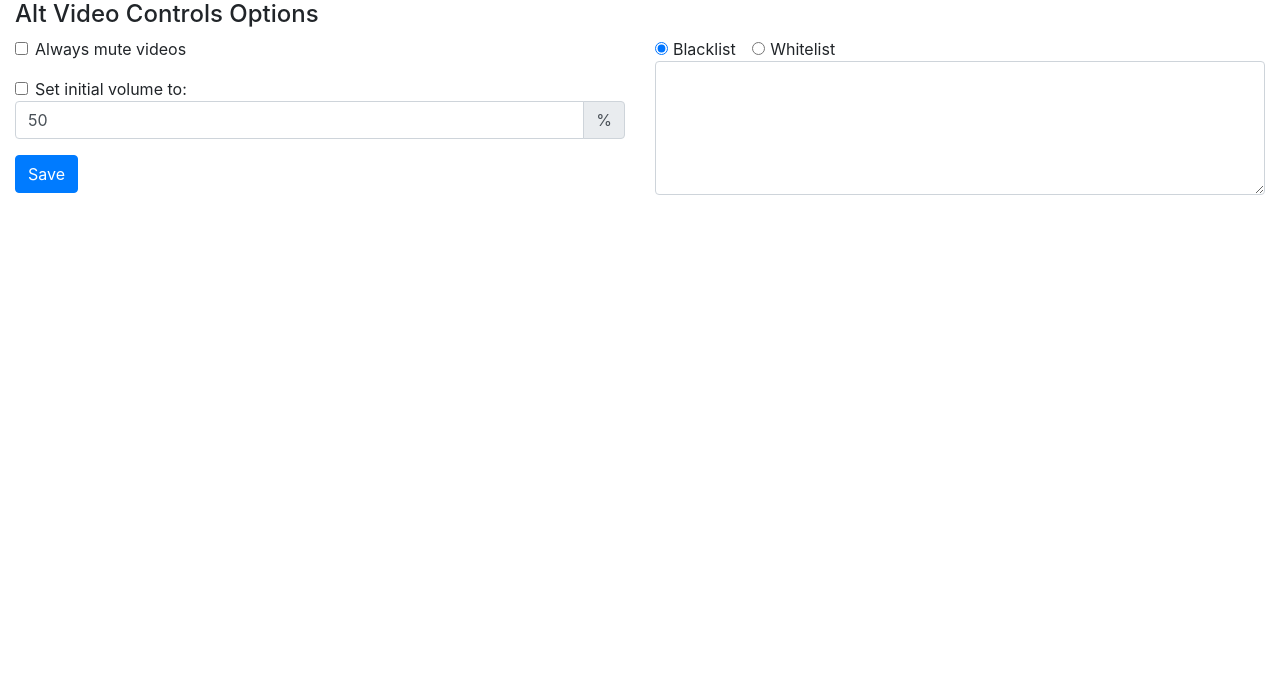
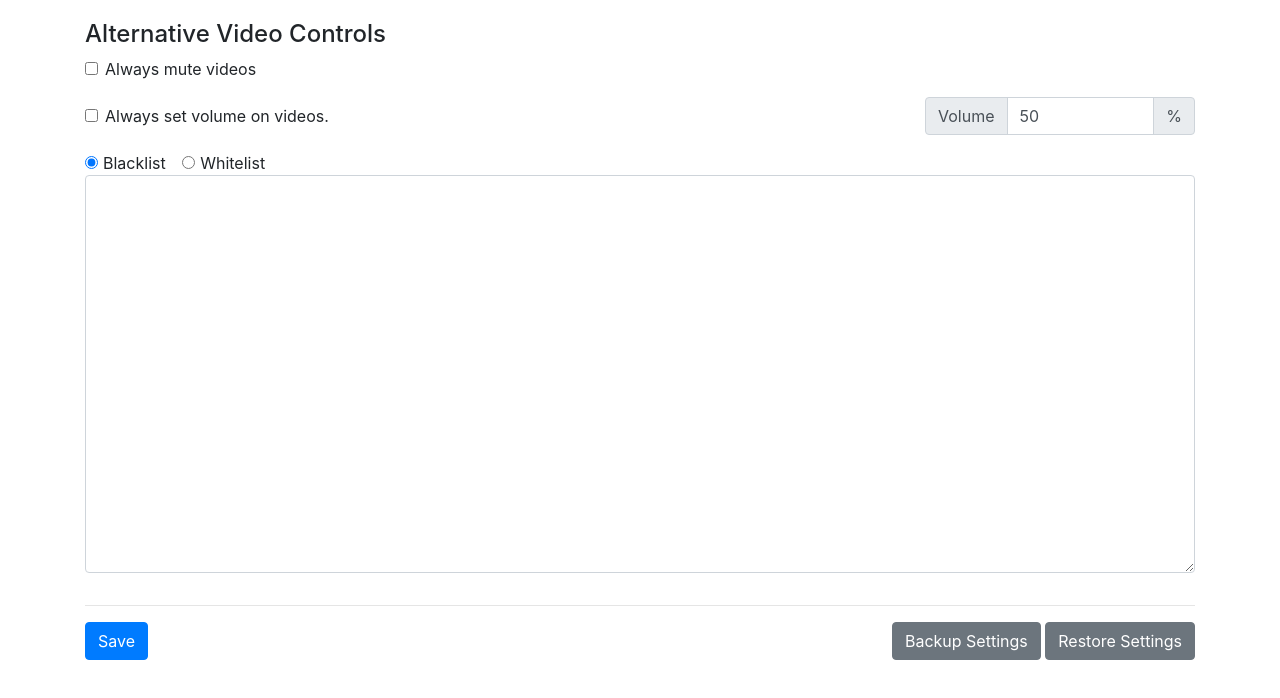
Before and after one commit to marklieberman/alt-video-controls, a browser extension: page src/options/options.html in a window 1280 px wide. Drawn offline with nearby package versions, Linux system fonts and the light colour scheme; files that its build step writes are made by us from their sources.

Commit message:
Add backup and restore options

```diff
--- a/gulpfile.js
+++ b/gulpfile.js
@@ -10,6 +10,8 @@ var sources = {
     'src/**/*.js'
   ],
   sass: [
+    'src/options/bootstrap.scss',
+    'src/options/options.scss',
     'src/content/controls.scss'
   ],
   dist: [
--- a/package.json
+++ b/package.json
@@ -17,5 +17,8 @@
     "jshint": "^2.9.4",
     "jshint-stylish": "^2.2.1",
     "sass": "^1.58.3"
+  },
+  "dependencies": {
+    "bootstrap": "^4.6.2"
   }
 }
--- /dev/null
+++ b/src/options/bootstrap.scss
@@ -0,0 +1,18 @@
+// Required
+@import "../../node_modules/bootstrap/scss/functions";
+@import "../../node_modules/bootstrap/scss/variables";
+@import "../../node_modules/bootstrap/scss/mixins";
+
+// Optional
+@import "../../node_modules/bootstrap/scss/reboot";
+@import "../../node_modules/bootstrap/scss/type";
+@import "../../node_modules/bootstrap/scss/images";
+@import "../../node_modules/bootstrap/scss/code";
+@import "../../node_modules/bootstrap/scss/grid";
+@import "../../node_modules/bootstrap/scss/utilities";
+
+@import "../../node_modules/bootstrap/scss/buttons";
+@import "../../node_modules/bootstrap/scss/button-group";
+@import "../../node_modules/bootstrap/scss/forms";
+@import "../../node_modules/bootstrap/scss/input-group";
+@import "../../node_modules/bootstrap/scss/alert";
--- a/src/options/options.html
+++ b/src/options/options.html
@@ -2,21 +2,27 @@
 <html>
   <head>
     <meta charset="utf-8">
-    <title>Alt Video Controls Options</title>
+    <title>Youtube-DL Button Options</title>
     <meta name="viewport" content="width=device-width, initial-scale=1, shrink-to-fit=no">
     <link rel="stylesheet"
-          href="https://maxcdn.bootstrapcdn.com/bootstrap/4.0.0/css/bootstrap.min.css"
-          integrity="sha384-Gn5384xqQ1aoWXA+058RXPxPg6fy4IWvTNh0E263XmFcJlSAwiGgFAW/dAiS6JXm"
+          href="https://use.fontawesome.com/releases/v5.3.1/css/all.css"
+          integrity="sha384-mzrmE5qonljUremFsqc01SB46JvROS7bZs3IO2EmfFsd15uHvIt+Y8vEf7N7fWAU"
           crossorigin="anonymous">
+    <link rel="stylesheet"
+          href="bootstrap.css">
+    <link rel="stylesheet"
+          href="options.css">
   </head>
   <body>
-    <form id="options-form">
-      <div class="container-fluid">
-        <h4>Alt Video Controls Options</h4>
+    <form id="options-form" novalidate>
+      <div class="container">
+        <h4>Alternative Video Controls</h4>
+        <div class="row">
 
-        <div class="row">
-          <div class="col-md-6">
-            <div class="form-group">
+          <div class="col-md-12">
+            <div class="form-row">
+              <!-- always mute -->
+              <div class="form-group col-sm-12">
                 <div class="form-check">
                   <input class="form-check-input" type="checkbox" id="always-mute">
                   <label class="form-check-label" for="always-mute">
@@ -24,14 +30,23 @@
                   </label>
                 </div>
               </div>
-            <div class="form-group">
+            </div>
+            <div class="form-row volume-controls">
+              <!-- set inital volume -->
+              <div class="form-group col-lg-9">
                 <div class="form-check">
                   <input class="form-check-input" type="checkbox" id="set-volume">
                   <label class="form-check-label" for="set-volume">
-                  Set initial volume to:
+                    Always set volume on videos.
                   </label>
                 </div>
-              <div class="input-group mb-3">
+              </div>
+              <!-- inital volume -->
+              <div class="form-group col-lg-3">
+                <div class="input-group">
+                  <div class="input-group-prepend">
+                    <span class="input-group-text">Volume</span>
+                  </div>
                   <input class="form-control" type="number" id="initial-volume"
                         step="1" min="1" max="100"></input>
                   <div class="input-group-append">
@@ -39,13 +54,10 @@
                   </div>
                 </div>
               </div>
-            <div class="form-group">
-              <button class="btn btn-primary" type="submit">Save</button>
             </div>
-          </div><!-- /col -->
-
-          <div class="col-md-6">
-            <div class="form-group">
+            <div class="form-row">
+              <!-- blacklist/whitelist -->
+              <div class="form-group col-sm-12">
                 <div class="form-check form-check-inline">
                   <input class="form-check-input" type="radio" id="blacklist-mode"
                         name="whitelistMode" value="blacklist" checked="true">
@@ -56,11 +68,34 @@
                         name="whitelistMode" value="whitelist">
                   <label class="form-check-label" for="whitelist-mode">Whitelist</label>
                 </div>
-              <textarea class="form-control" id="blacklist" rows="5"></textarea>
+                <textarea class="form-control" id="blacklist" rows="16"></textarea>
               </div>
-          </div><!-- /col -->
-        </div><!-- /row -->
+            </div>
 
+            <hr>
+
+            <!-- controls -->
+            <div class="form-row">
+              <div class="form-group col-sm-2">
+                <!-- save button-->
+                <button class="btn btn-primary" type="submit">
+                  Save
+                </button>
+              </div>
+              <!-- backup and restore buttons -->
+              <div class="form-group col-sm-10 text-right">
+                <button id="backup-settings" class="btn btn-secondary" type="button">
+                  Backup Settings
+                </button>
+                <label class="btn btn-secondary btn-file restore-settings">
+                  Restore Settings
+                  <input id="restore-settings" type="file" accepts="*.json"></input>
+                </label>
+              </div>
+            </div>
+          </div>
+
+        </div>
       </div>
     </form>
 
--- a/src/options/options.js
+++ b/src/options/options.js
@@ -1,11 +1,15 @@
 'use strict';
 
-// Initialize the options interface.
-let inputAlwaysMute = document.getElementById('always-mute');
-let inputSetVolume = document.getElementById('set-volume');
-let inputInitialVolume = document.getElementById('initial-volume');
-let inputBlacklist = document.getElementById('blacklist');
-let radioWhitelistMode = document.getElementById('whitelist-mode');
+const el = {
+  optionsForm: document.getElementById('options-form'),
+  buttonBackupSettings: document.getElementById('backup-settings'),
+  fileRestoreSettings: document.getElementById('restore-settings'),
+  inputAlwaysMute: document.getElementById('always-mute'),
+  inputSetVolume: document.getElementById('set-volume'),
+  inputInitialVolume: document.getElementById('initial-volume'),
+  inputBlacklist: document.getElementById('blacklist'),
+  radioWhitelistMode: document.getElementById('whitelist-mode')
+};
 
 browser.storage.local.get({
   alwaysMute: false,
@@ -13,29 +17,88 @@ browser.storage.local.get({
   initialVolume: 50,
   blacklist: [],
   whitelistMode: false
-}).then(results => {
-  inputAlwaysMute.checked = results.alwaysMute;
-  inputSetVolume.checked = results.setVolume;
-  inputInitialVolume.value = results.initialVolume;
-  inputBlacklist.value = results.blacklist.join('\n');
-  radioWhitelistMode.checked = results.whitelistMode;
-});
+}).then(populateSettings);
 
 // Bind event handlers to the form.
-let optionsForm = document.getElementById('options-form');
-optionsForm.addEventListener('submit', saveOptions);
+el.buttonBackupSettings.addEventListener('click', () => backupSettings());
+el.fileRestoreSettings.addEventListener('change', () => restoreSettings());
+el.optionsForm.addEventListener('submit', saveOptions);
 
-// ---------------------------------------------------------------------------------------------------------------------
+// Initialize controls from settings.
+function populateSettings (settings) {
+  el.inputAlwaysMute.checked = settings.alwaysMute;
+  el.inputSetVolume.checked = settings.setVolume;
+  el.inputInitialVolume.value = settings.initialVolume;
+  el.inputBlacklist.value = settings.blacklist.join('\n');
+  el.radioWhitelistMode.checked = settings.whitelistMode;
+}
 
 // Save the options to local storage.
 function saveOptions () {
   return browser.storage.local.set({
-    alwaysMute: inputAlwaysMute.checked,
-    setVolume: inputSetVolume.checked,
-    initialVolume: Number(inputInitialVolume.value),
-    blacklist: inputBlacklist.value.split('\n')
+    alwaysMute: el.inputAlwaysMute.checked,
+    setVolume: el.inputSetVolume.checked,
+    initialVolume: Number(el.inputInitialVolume.value),
+    blacklist: el.inputBlacklist.value.split('\n')
       .map(pattern => pattern.trim())
       .filter(pattern => (pattern.length > 0)),
-    whitelistMode: radioWhitelistMode.checked
+    whitelistMode: el.radioWhitelistMode.checked
   });
 }
+
+// Backup settings to a JSON file which is downloaded.
+async function backupSettings () {
+  // Get the settings to be backed up.
+  let backupSettings = await browser.storage.local.get({
+    alwaysMute: false,
+    setVolume: false,
+    initialVolume: 50,
+    blacklist: [],
+    whitelistMode: false
+  });
+
+  // Wrap the settings in an envelope.
+  let backupData = {};
+  backupData.settings = backupSettings;
+  backupData.timestamp = new Date();
+  backupData.fileName = 'alternativeVideoControls.' + [
+    String(backupData.timestamp.getFullYear()),
+    String(backupData.timestamp.getMonth() + 1).padStart(2, '0'),
+    String(backupData.timestamp.getDate()).padStart(2, '0')
+  ].join('-') + '.json';
+  // Record the current addon version.
+  let selfInfo = await browser.management.getSelf();
+  backupData.addonId = selfInfo.id;
+  backupData.version = selfInfo.version;
+
+  // Encode the backup as a JSON data URL.
+  let jsonData = JSON.stringify(backupData, null, 2);
+  let dataUrl = 'data:application/json;charset=utf-8,' + encodeURIComponent(jsonData);
+
+  // Prompt the user to download the backup.
+  let a = window.document.createElement('a');
+  a.href = dataUrl;
+  a.download = backupData.fileName;
+  document.body.appendChild(a);
+  a.click();
+  document.body.removeChild(a);
+}
+
+// Restore settings froma JSON file which is uploaded.
+async function restoreSettings () {
+  let reader = new window.FileReader();
+  reader.onload = async () => {
+    try {
+      // TODO Validate the backup version, etc.
+      let backupData = JSON.parse(reader.result);
+      populateSettings(backupData.settings);
+      alert('Settings copied from backup; please Save now.');
+    } catch (error) {
+      alert(`Failed to restore: ${error}`);
+    }
+  };
+  reader.onerror = (error) => {
+    alert(`Failed to restore: ${error}`);
+  };
+  reader.readAsText(el.fileRestoreSettings.files[0]);
+}
--- /dev/null
+++ b/src/options/options.scss
@@ -0,0 +1,16 @@
+#options-form {
+    margin-top: 20px;
+    margin-bottom: 20px;
+
+    .volume-controls {
+        align-items: baseline;
+    }
+
+    .restore-settings {
+        margin-bottom: 0;
+
+        input {
+            display: none;
+        }
+    }
+}
```
Also changed, not shown: src/manifest.json, src/options/options.css (added), 2 other files. Lines whose indentation alone changed are shown as unchanged.
